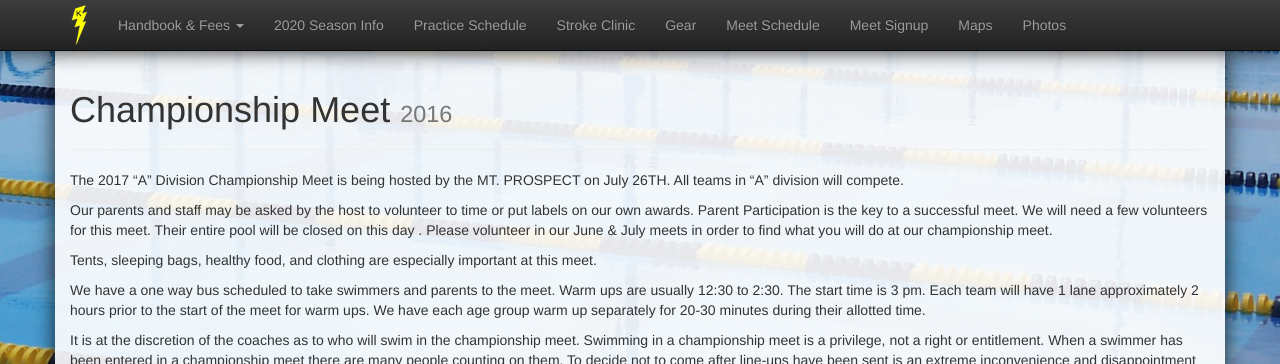
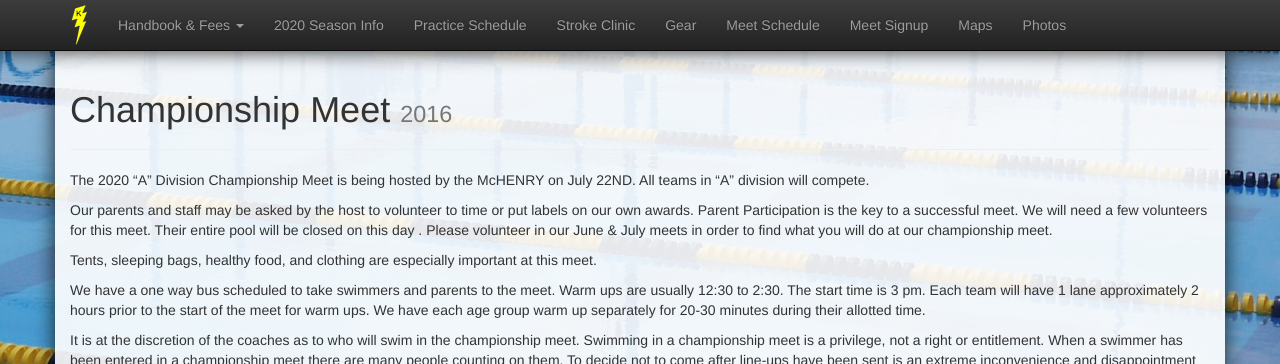
Before and after one commit to schickm/lwlightning.org, a Jekyll site: the page built from swimteam-handbook/championship-meet.md, in a window 1280 px wide. Shown: the top 364 px of the page. Built offline with Jekyll 4.4.1, drawn with Linux system fonts in a browser that asks for light colours; nearby versions of some CDN libraries; comment, search, counter and statistics services are not loaded.

Commit message:
Update championship-meet.md

```diff
--- a/swimteam-handbook/championship-meet.md
+++ b/swimteam-handbook/championship-meet.md
@@ -20,7 +20,7 @@ categories:
 tags: []
 comments: []
 ---
-The 2017 "A" Division Championship Meet is being hosted by the  MT. PROSPECT on July 26TH.  All teams in "A" division will compete.
+The 2020 "A" Division Championship Meet is being hosted by the  McHENRY on July 22ND.  All teams in "A" division will compete.
 
 Our parents and staff may be asked by the host to  volunteer to time or put labels on our own awards.  Parent  Participation is the key to a successful meet.  We will need a few volunteers for this meet. Their entire pool will be closed on this day  . Please volunteer in our June & July meets in order to find what you will do at our championship meet.
 
```
